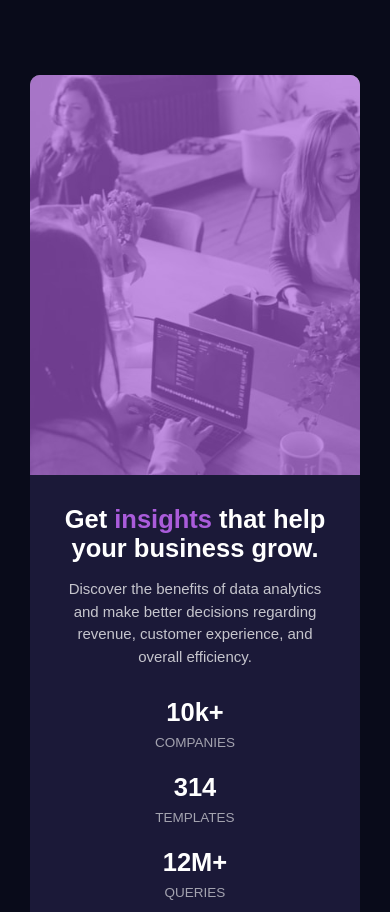
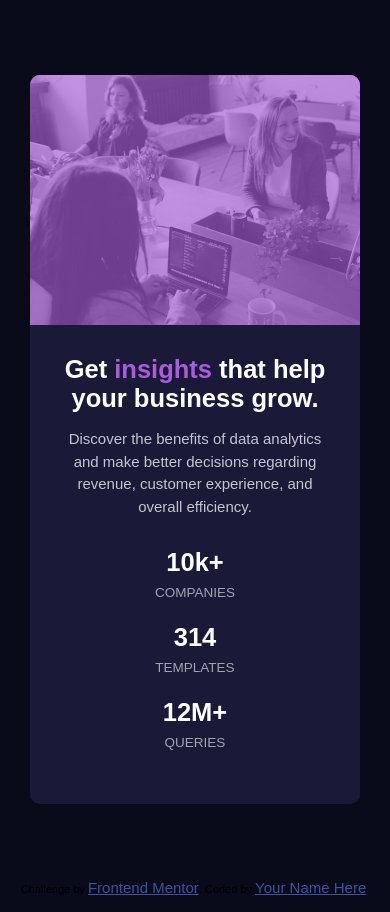
Before and after one commit to yusera-at-git/stats-preview-card-component, a website: page index.html in a window 390 px wide. Shown: the top 912 px of the page. Drawn offline with Linux system fonts and the light colour scheme; a web font is replaced by a local one.

Commit message:
fixed header-img for mobile

```diff
--- a/styles.css
+++ b/styles.css
@@ -29,7 +29,7 @@ body {
 }
 .img_header {
   width: 100%;
-  height: 400px;
+  height: 250px;
   background: url("./images/image-header-mobile.jpg") no-repeat center/cover;
 }
 .card-content {
```
